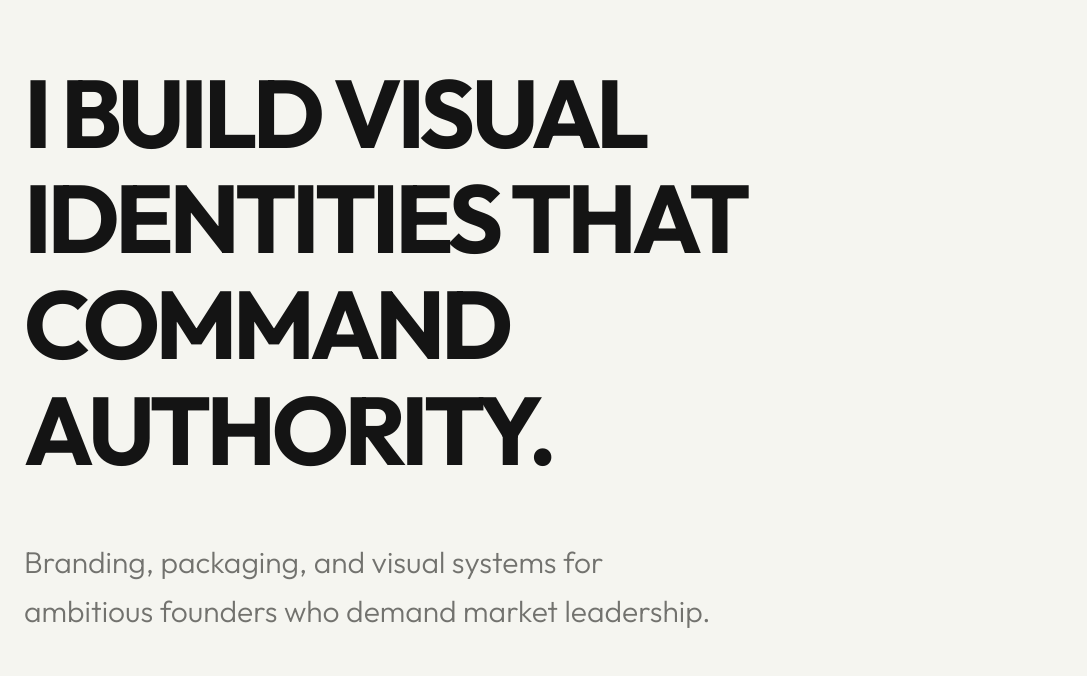
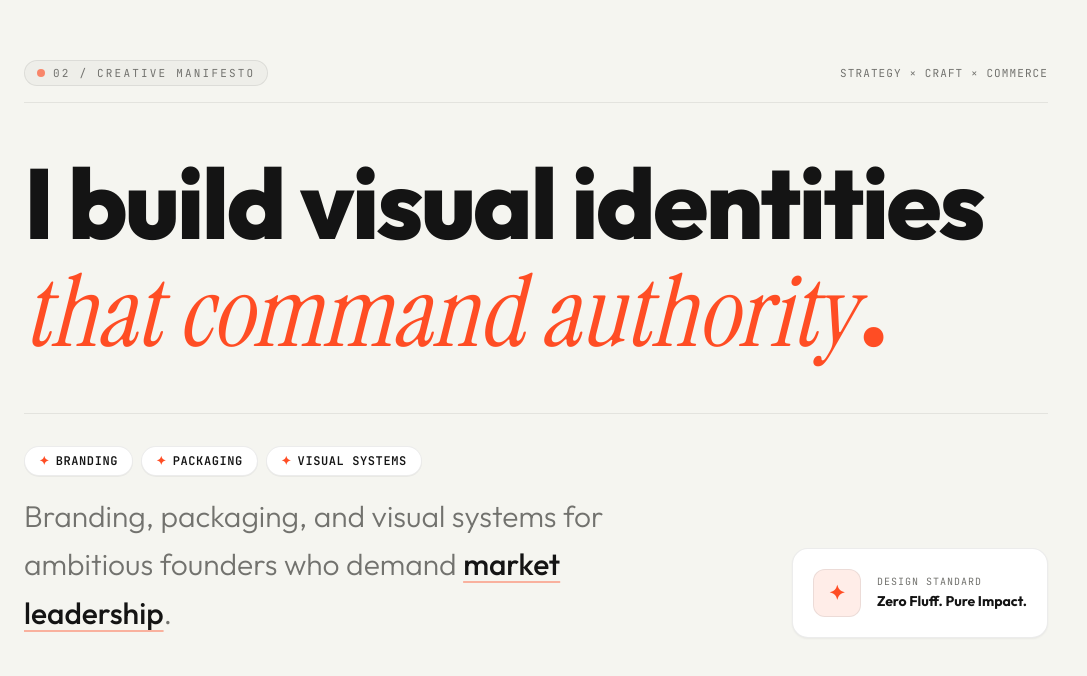
Before and after one commit to 7aQuib/Muhammad-Saquib-Portfolio, a Next.js app: page / in a window 1280 px wide. Shown: the part 3569-4245 px from the top of the page, without its empty margins (0-1087 px from the left). Built offline with nearby package versions, Linux system fonts and the light colour scheme; no server answers; the database is empty.

Commit message:
style: elevate creative manifesto text block with editorial typography, discipline pills, and authority seal

```diff
--- a/src/components/About.tsx
+++ b/src/components/About.tsx
@@ -25,30 +25,90 @@ export function About() {
     <section id="about" ref={containerRef} className="py-24 md:py-32 lg:py-48 bg-background overflow-hidden relative">
       <Container className="space-y-32 md:space-y-48 lg:space-y-64">
 
-        {/* 1. About Hero Section */}
+        {/* 1. About Hero / Creative Manifesto Section */}
         <motion.div
           initial="hidden"
           whileInView="visible"
           viewport={{ once: true, margin: "-100px" }}
           variants={staggerContainer}
-          className="grid grid-cols-12 gap-6"
+          className="relative"
         >
-          <div className="col-span-12 lg:col-span-10">
+          {/* Subtle ambient warm back-glow */}
+          <div className="absolute -top-12 left-1/4 w-96 h-96 bg-accent/5 rounded-full blur-3xl pointer-events-none -z-10" />
+
+          {/* Top Eyebrow Metadata Ribbon */}
+          <motion.div
+            variants={fadeUp}
+            className="flex items-center justify-between border-b border-border/80 pb-4 mb-8 sm:mb-12 max-w-5xl"
+          >
+            <div className="inline-flex items-center gap-2 px-3 py-1 bg-muted/60 rounded-full border border-border text-[11px] font-mono uppercase tracking-[0.2em] text-muted-foreground">
+              <span className="w-2 h-2 rounded-full bg-accent animate-pulse" />
+              <span>02 / CREATIVE MANIFESTO</span>
+            </div>
+            <span className="text-[11px] font-mono uppercase tracking-widest text-muted-foreground hidden sm:inline">
+              STRATEGY × CRAFT × COMMERCE
+            </span>
+          </motion.div>
+
+          {/* Main Headline */}
+          <div className="max-w-5xl">
             <motion.h2
               variants={fadeUp}
-              className="text-5xl sm:text-6xl md:text-7xl lg:text-[6rem] font-display font-bold tracking-tighter leading-[1.1] text-foreground uppercase"
+              className="text-4xl sm:text-6xl md:text-7xl lg:text-[5.5rem] xl:text-[6.2rem] font-display font-extrabold tracking-tight text-foreground leading-[1.04]"
             >
-              I build visual identities that command authority.
+              <span>I build visual identities</span>{" "}
+              <span className="block sm:mt-1">
+                <span className="font-editorial italic font-normal text-accent normal-case tracking-normal">
+                  that command authority
+                </span>
+                <span className="text-accent inline-block ml-1">.</span>
+              </span>
             </motion.h2>
           </div>
-          <div className="col-span-12 lg:col-span-7 mt-6 md:mt-8">
-            <motion.p
-              variants={fadeUp}
-              className="text-xl md:text-3xl text-muted-foreground font-sans font-light leading-relaxed"
-            >
-              Branding, packaging, and visual systems for ambitious founders who demand market leadership.
-            </motion.p>
-          </div>
+
+          {/* Subtitle & Value Proposition Grid */}
+          <motion.div
+            variants={fadeUp}
+            className="mt-8 sm:mt-12 pt-8 border-t border-border/80 max-w-5xl flex flex-col lg:flex-row lg:items-end justify-between gap-8"
+          >
+            {/* Left: Interactive Discipline Pills & Manifesto Description */}
+            <div className="max-w-2xl space-y-4">
+              <div className="flex flex-wrap items-center gap-2">
+                {[
+                  { name: "Branding", tag: "Identity Systems" },
+                  { name: "Packaging", tag: "360° Shelf Standout" },
+                  { name: "Visual Systems", tag: "Omnichannel Scale" }
+                ].map((item) => (
+                  <span
+                    key={item.name}
+                    className="inline-flex items-center gap-1.5 px-3.5 py-1.5 rounded-full bg-card border border-border/80 text-xs font-mono uppercase tracking-wider text-foreground font-semibold shadow-2xs hover:border-accent/40 hover:text-accent transition-colors"
+                  >
+                    <span className="text-accent">✦</span>
+                    <span>{item.name}</span>
+                  </span>
+                ))}
+              </div>
+
+              <p className="text-xl sm:text-2xl md:text-3xl text-muted-foreground font-sans font-light leading-relaxed">
+                Branding, packaging, and visual systems for ambitious founders who demand{" "}
+                <span className="text-foreground font-medium underline decoration-accent/40 decoration-2 underline-offset-6 hover:decoration-accent transition-colors">
+                  market leadership
+                </span>
+                .
+              </p>
+            </div>
+
+            {/* Right: Authority Seal Card */}
+            <div className="flex-shrink-0 flex items-center gap-4 p-4 sm:p-5 rounded-2xl bg-card border border-border/80 shadow-xs">
+              <div className="w-12 h-12 rounded-xl bg-accent/10 border border-accent/20 flex items-center justify-center text-accent font-display text-xl font-bold">
+                ✦
+              </div>
+              <div>
+                <p className="text-[10px] font-mono uppercase tracking-widest text-muted-foreground mb-0.5">Design Standard</p>
+                <p className="text-sm font-display font-bold text-foreground">Zero Fluff. Pure Impact.</p>
+              </div>
+            </div>
+          </motion.div>
         </motion.div>
 
         {/* 2. Positioning (Portrait & Bio) */}
```
